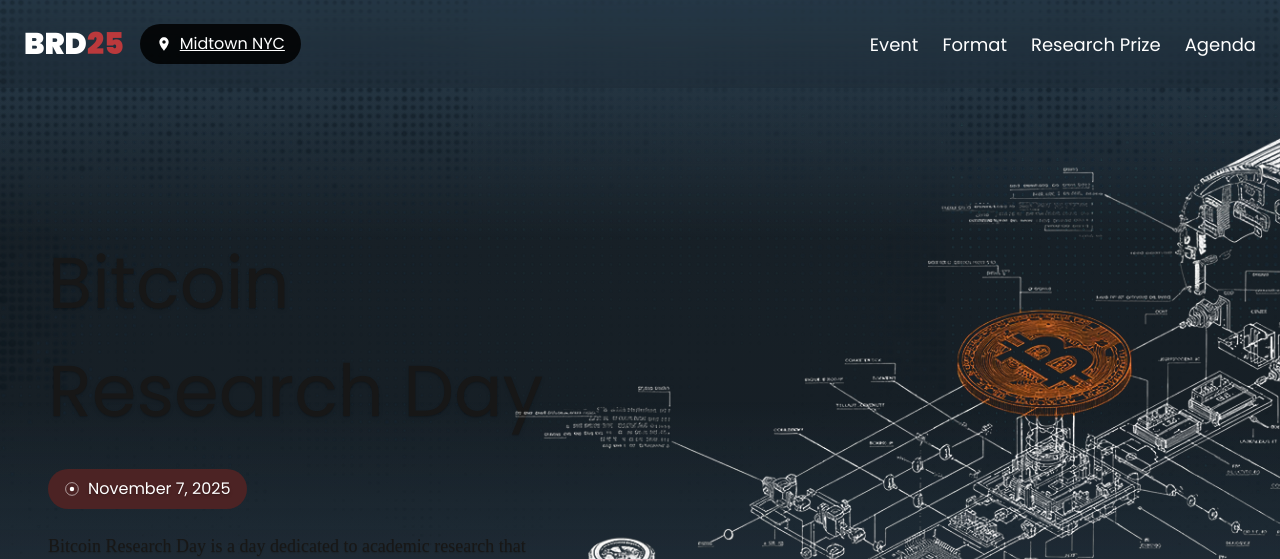
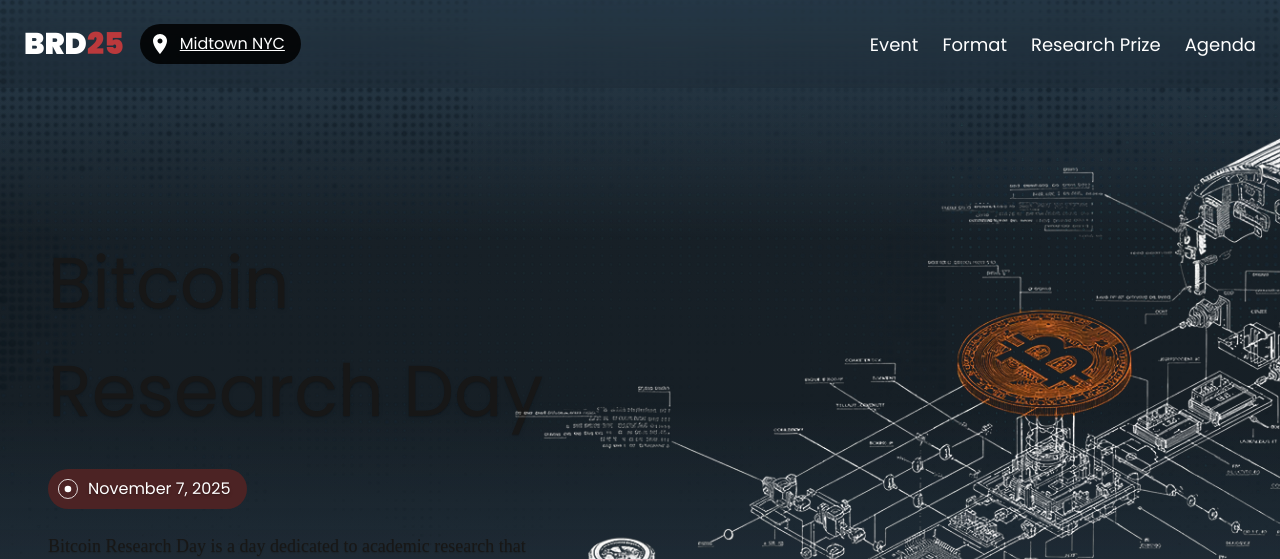
Before and after one commit to chaincodelabs/brd-website, a Next.js app: page / in a window 1280 px wide. Shown: the top 559 px of the page. Built offline with nearby package versions, Linux system fonts and the light colour scheme.

Commit message:
hero styling

```diff
--- a/app/globals.css
+++ b/app/globals.css
@@ -42,7 +42,8 @@
 }
 
 h1 {
-  font-size: var(--text-4xl)
+  font-size: var(--text-4xl);
+  line-height: var(--leading-none);
 }
 
 @media(min-width: 768px) {
--- a/app/page.tsx
+++ b/app/page.tsx
@@ -122,7 +122,7 @@
             />
           ))}
         </div>
-        <div id="final-message" className="p-6 max-w-3xl mx-auto text-center py-48 flex flex-col gap-10 items-center text-xl">
+        <div id="final-message" className="p-6 max-w-3xl mx-auto text-center py-48 flex flex-col gap-10 items-center text-2xl">
           <FinalMessageContent />
         </div>
       </main>
--- a/components/Pill.tsx
+++ b/components/Pill.tsx
@@ -19,12 +19,12 @@
         }
     }
 
-    const styling = `${bgColor} text-base rounded-full px-4 py-2 font-sans !text-white text-nowrap w-auto inline-block`
+    const styling = `${bgColor} text-base rounded-full px-4 pl-2 py-2 font-sans !text-white text-nowrap w-auto inline-block`
 
     const content = (
         <span className="flex flex-row items-center gap-2">
             {props.icon && (
-                <img src={props.icon} alt="" className="w-4 h-4" />
+                <img src={props.icon} alt="" className="w-6 h-6" />
             )}
             {props.text}
         </span>
```
